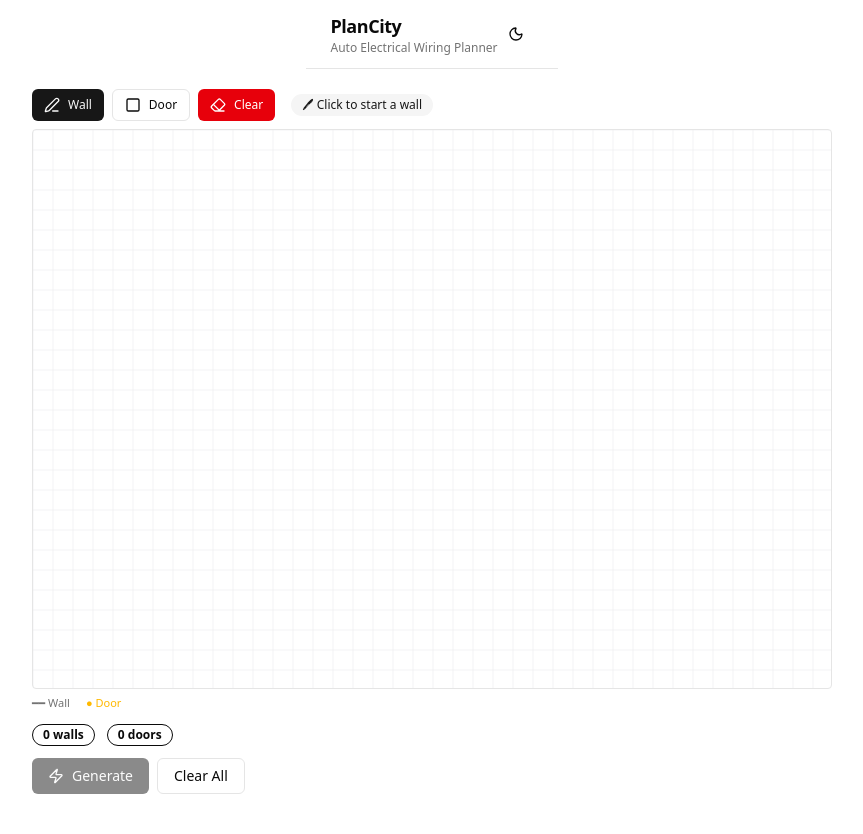
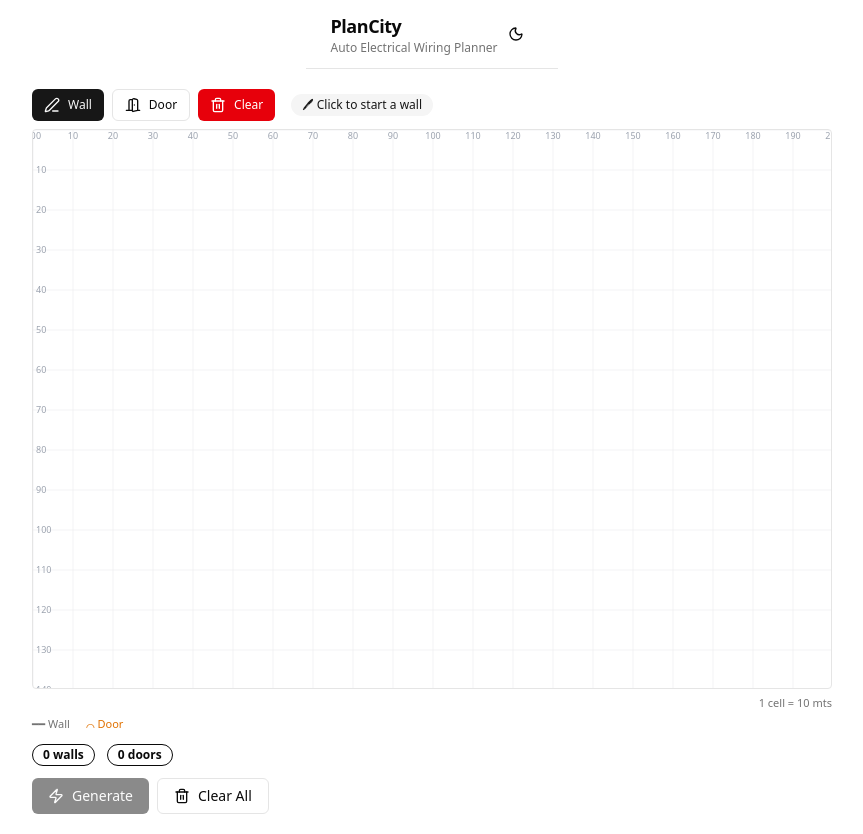
Before and after one commit to vasquezluis/plancity, a React (Vite) app in the folder apps/frontend/: page / in a window 1280 px wide. Shown: the whole page, without its empty margins (208-1071 px from the left). Built offline with nearby package versions, Linux system fonts and the light colour scheme.

Commit message:
fix: update drawing layout

```diff
--- a/apps/frontend/index.html
+++ b/apps/frontend/index.html
@@ -3,7 +3,7 @@
   <head>
     <meta charset="UTF-8" />
     <meta name="viewport" content="width=device-width, initial-scale=1.0" />
-    <title>CubePath — Auto Electrical Wiring Planner</title>
+    <title>PlanCity — Auto Electrical Wiring Planner</title>
   </head>
   <body>
     <div id="root"></div>
--- a/apps/frontend/src/floor-plan/DrawingCanvas.tsx
+++ b/apps/frontend/src/floor-plan/DrawingCanvas.tsx
@@ -3,7 +3,15 @@ import type { Point } from '../types';
 import { DrawingToolbar } from './DrawingToolbar';
 import { LayoutOverlay } from './LayoutOverlay';
 import type { DrawingCanvasProps } from './floor-plan.types';
-import { CANVAS_H, CANVAS_W, GRID, projectOntoWall, snap, svgPoint } from './floor-plan.utils';
+import {
+  CANVAS_H,
+  CANVAS_W,
+  GRID,
+  METERS_PER_CELL,
+  projectOntoWall,
+  snap,
+  svgPoint,
+} from './floor-plan.utils';
 
 export function DrawingCanvas({
   walls,
@@ -17,16 +25,45 @@ export function DrawingCanvas({
   const [hover, setHover] = useState<Point | null>(null);
   const svgRef = useRef<SVGSVGElement>(null);
 
-  // ── Grid lines ─────────────────────────────────────────────────────────────
+  // ── Grid lines & coordinate labels ─────────────────────────────────────────
+  // Each grid cell = METERS_PER_CELL meters. Labels appear on every cell line.
+  // Reason: GRID is now 40px so every-cell labeling is readable without clutter.
+  const toMeters = (px: number) => (px / GRID) * METERS_PER_CELL;
   const gridLines: React.ReactNode[] = [];
   for (let x = 0; x <= CANVAS_W; x += GRID) {
     gridLines.push(
       <line key={`v${x}`} x1={x} y1={0} x2={x} y2={CANVAS_H} stroke="#e5e7eb" strokeWidth={0.5} />
     );
+    gridLines.push(
+      <text
+        key={`lx${x}`}
+        x={x}
+        y={9}
+        fontSize={9}
+        fill="#9ca3af"
+        textAnchor="middle"
+        style={{ userSelect: 'none', pointerEvents: 'none' }}
+      >
+        {toMeters(x)}
+      </text>
+    );
   }
   for (let y = 0; y <= CANVAS_H; y += GRID) {
     gridLines.push(
       <line key={`h${y}`} x1={0} y1={y} x2={CANVAS_W} y2={y} stroke="#e5e7eb" strokeWidth={0.5} />
+    );
+    gridLines.push(
+      <text
+        key={`ly${y}`}
+        x={3}
+        y={y === 0 ? 9 : y + 3}
+        fontSize={9}
+        fill="#9ca3af"
+        textAnchor="start"
+        style={{ userSelect: 'none', pointerEvents: 'none' }}
+      >
+        {toMeters(y)}
+      </text>
     );
   }
 
@@ -128,28 +165,57 @@ export function DrawingCanvas({
         )}
 
         {doors.map((d) => (
-          <g key={`${d.x}-${d.y}`}>
-            <circle
-              cx={d.x}
-              cy={d.y}
-              r={8}
-              fill="#fbbf24"
-              stroke="#92400e"
+          // Architectural top-down door symbol centered at placement point.
+          // Hinge at (-10, 0), panel swings 90° upward, arc shows the sweep.
+          <g key={`${d.x}-${d.y}`} transform={`translate(${d.x}, ${d.y})`}>
+            {/* Swing area fill */}
+            <path d="M -10 0 L -10 -20 A 20 20 0 0 1 10 0 Z" fill="#fef3c7" opacity={0.55} />
+            {/* Swing arc (dashed) */}
+            <path
+              d="M -10 -20 A 20 20 0 0 1 10 0"
+              fill="none"
+              stroke="#f59e0b"
               strokeWidth={1.5}
-              opacity={0.85}
+              strokeDasharray="4 2"
             />
-            <text x={d.x - 5} y={d.y + 4} fontSize={10}>
-              🚪
-            </text>
+            {/* Door panel */}
+            <line
+              x1={-10}
+              y1={0}
+              x2={-10}
+              y2={-20}
+              stroke="#b45309"
+              strokeWidth={2.5}
+              strokeLinecap="round"
+            />
+            {/* Door frame baseline */}
+            <line
+              x1={-13}
+              y1={0}
+              x2={13}
+              y2={0}
+              stroke="#b45309"
+              strokeWidth={2}
+              strokeLinecap="round"
+            />
+            {/* Hinge dot */}
+            <circle cx={-10} cy={0} r={2.5} fill="#b45309" />
           </g>
         ))}
 
         {result && <LayoutOverlay result={result} />}
       </svg>
 
-      <div className="flex gap-4 mt-1.5 text-[11px] text-muted-foreground">
+      <div className="flex items-center justify-between mt-1.5">
+        <div className="text-[11px] text-muted-foreground font-mono">
+          {hover ? `x: ${toMeters(hover.x)} mts, y: ${toMeters(hover.y)} mts` : '\u00a0'}
+        </div>
+        <div className="text-[11px] text-muted-foreground">1 cell = {METERS_PER_CELL} mts</div>
+      </div>
+
+      <div className="flex gap-4 mt-1 text-[11px] text-muted-foreground">
         <span>━━ Wall</span>
-        <span className="text-amber-400">● Door</span>
+        <span className="text-amber-600">⌒ Door</span>
         {result && (
           <>
             <span className="text-blue-500">● Outlet</span>
--- a/apps/frontend/src/floor-plan/DrawingToolbar.tsx
+++ b/apps/frontend/src/floor-plan/DrawingToolbar.tsx
@@ -1,6 +1,6 @@
 import { Badge } from '@/components/ui/badge';
 import { Button } from '@/components/ui/button';
-import { Eraser, PenLine, Square } from 'lucide-react';
+import { DoorOpen, PenLine, Trash2 } from 'lucide-react';
 import type { DrawMode } from './floor-plan.types';
 
 type Props = {
@@ -39,12 +39,12 @@ export function DrawingToolbar({ mode, wallStarted, onModeChange, onClear }: Pro
         variant={mode === 'door' ? 'default' : 'outline'}
         onClick={() => onModeChange('door')}
       >
-        <Square className="w-4 h-4" />
+        <DoorOpen className="w-4 h-4" />
         Door
       </Button>
 
       <Button className="cursor-pointer" size="sm" variant="destructive" onClick={onClear}>
-        <Eraser className="w-4 h-4" />
+        <Trash2 className="w-4 h-4" />
         Clear
       </Button>
 
--- a/apps/frontend/src/floor-plan/FloorPlanEditor.tsx
+++ b/apps/frontend/src/floor-plan/FloorPlanEditor.tsx
@@ -1,6 +1,6 @@
 import { Badge } from '@/components/ui/badge';
 import { Button } from '@/components/ui/button';
-import { Zap } from 'lucide-react';
+import { Trash2, Zap } from 'lucide-react';
 import { DrawingCanvas } from './DrawingCanvas';
 import { useFloorPlan } from './useFloorPlan';
 
@@ -59,6 +59,7 @@ export function FloorPlanEditor() {
           {isPending ? 'Generating…' : 'Generate'}
         </Button>
         <Button className="cursor-pointer" variant="outline" onClick={handleClear}>
+          <Trash2 className="w-4 h-4" />
           Clear All
         </Button>
       </div>
--- a/apps/frontend/src/floor-plan/floor-plan.utils.ts
+++ b/apps/frontend/src/floor-plan/floor-plan.utils.ts
@@ -2,7 +2,8 @@ import type { Point, Wall } from '../types';
 
 export const CANVAS_W = 800;
 export const CANVAS_H = 560;
-export const GRID = 20; // px per grid cell
+export const GRID = 40; // px per grid cell — 1 cell = 10 meters
+export const METERS_PER_CELL = 10; // scale: each grid cell represents 10 m
 
 /** Snap a raw coordinate to the nearest grid point. */
 export function snap(v: number): number {
```
